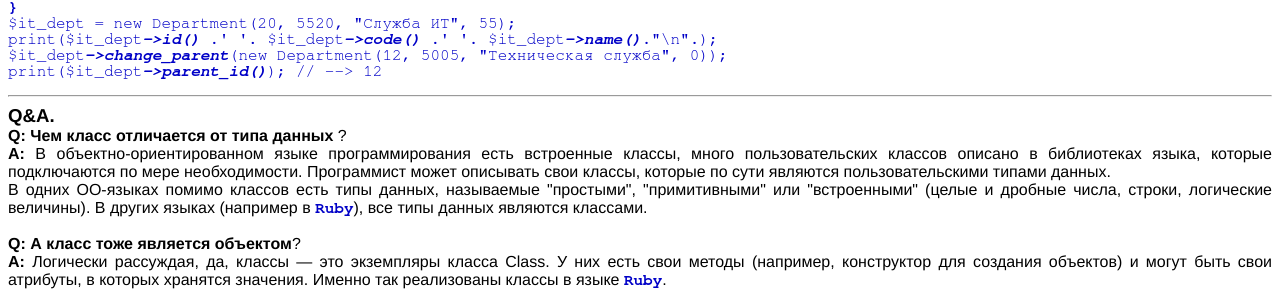
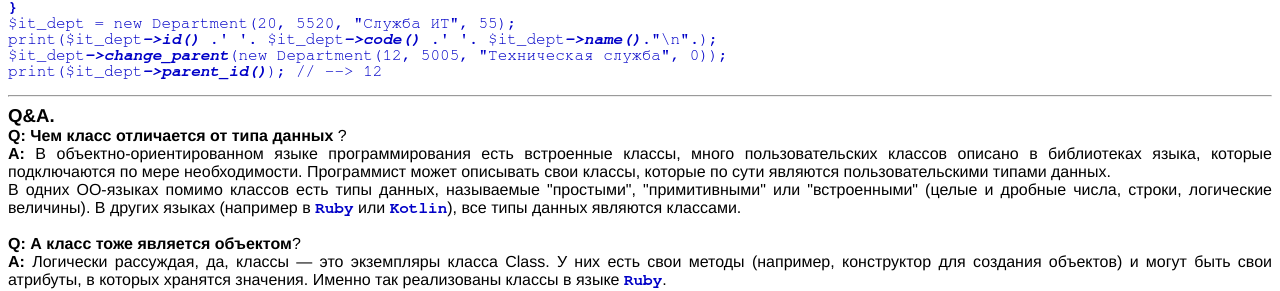
Before and after one commit to mike-shock/Software_Craft, a plain HTML site: page tutorial/O01-classes.html in a window 1280 px wide. Shown: the part 3873-4164 px from the top of the page. Drawn offline with Linux system fonts and the light colour scheme.

Commit message:
...some changes made.

```diff
--- a/tutorial/O01-classes.html
+++ b/tutorial/O01-classes.html
@@ -287,8 +287,9 @@ print($it_dept<span class="code bold italicized">-&gt;parent_id()</span>); // --
         пользовательскими типами данных. <br>
         В одних ОО-языках помимо классов есть типы данных, называемые
         "простыми", "примитивными" или "встроенными" (целые и дробные числа,
-        строки, логические величины). В других языках (например в <span class="code bold">Ruby</span>),
-        все типы данных являются классами.</div>
+        строки, логические величины). В других языках (например в <span class="code bold">Ruby</span>
+        или <span class="code bold">Kotlin</span>), все типы данных являются
+        классами.</div>
       <div><br>
       </div>
       <div><span class="bold">Q: А класс тоже является объектом</span>? <br>
```
